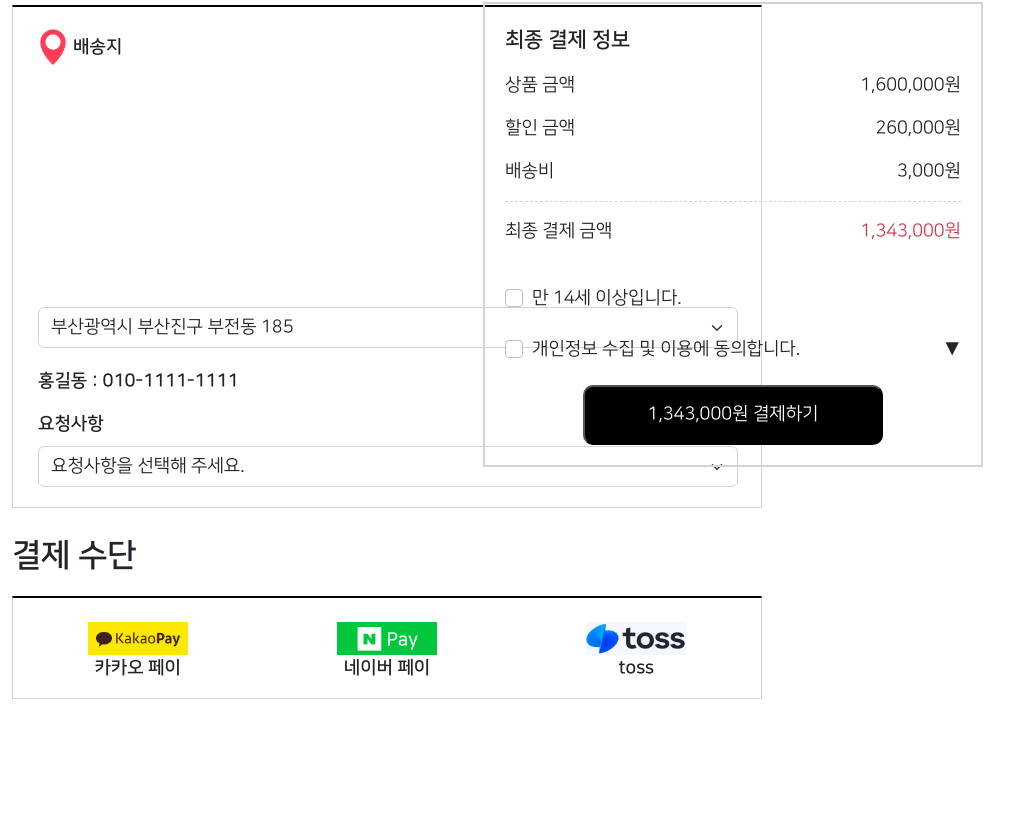
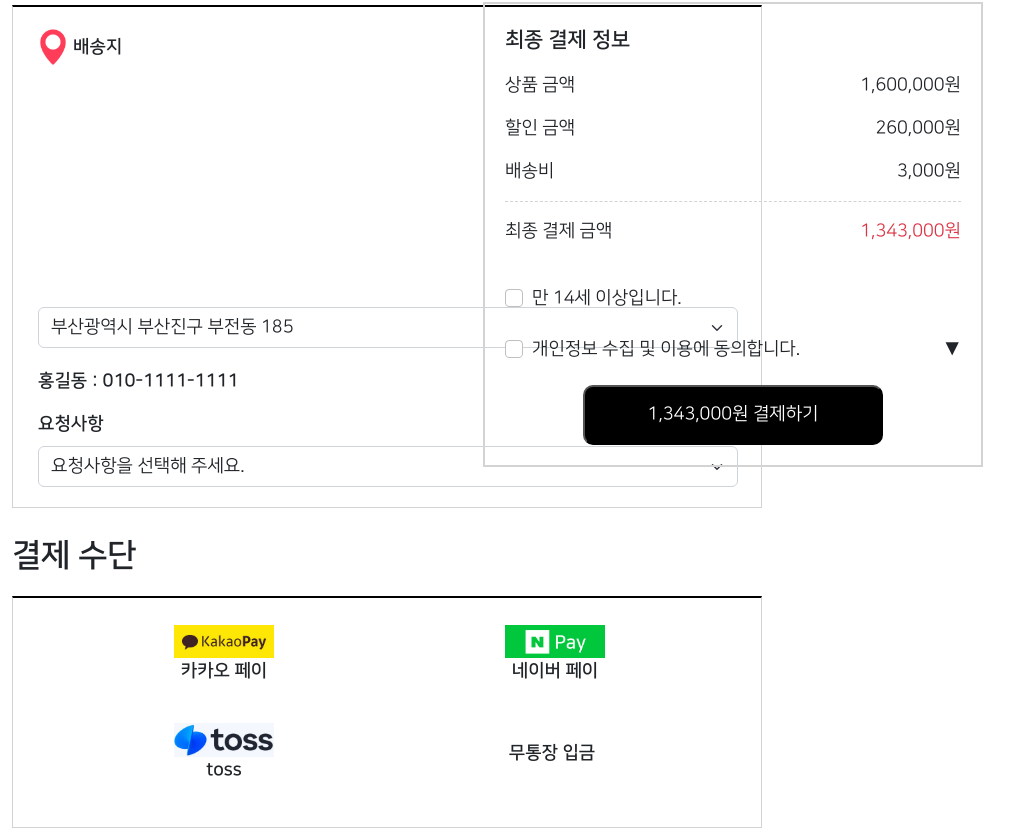
Before and after one commit to dreamcommall/dream_com, a React (Create React App) app in the folder dream_com_front/: page /purchase in a window 1280 px wide. Shown: the part 625-1453 px from the top of the page, without its empty margins (0-1034 px from the left). Before the commit the page ends 1324 px from the top, so only its background shows below. Built offline with nearby package versions, Linux system fonts and the light colour scheme; the HTML template or start-up script is replaced by a standard one.

Commit message:
결제수단 선택 UI, CSS 추가

```diff
--- a/dream_com_front/src/purchase/PaymentMethod.jsx
+++ b/dream_com_front/src/purchase/PaymentMethod.jsx
@@ -1,31 +1,77 @@
-import React from "react";
+import React, {useState} from "react";
 
 const style = {
     border: {
         width: "750px", borderTop: "2px solid black", borderBottom: "1px solid lightgray",
         borderLeft: "1px solid lightgray", borderRight: "1px solid lightgray"
     },
+    box1on: {
+        padding: "3px", border: "2px solid lightgray", borderRadius: "5px",
+        height: "82.438px", width: "120px", marginLeft: "108px", marginRight: "213px"
+    },
+    box1off: {
+        padding: "3px", marginLeft: "110px", marginRight: "225px"
+    },
+    box2on: {
+        padding: "3px", border: "2px solid lightgray", borderRadius: "5px",
+        height: "82.438px", width: "120px"
+    },
+    box2off: {
+        padding: "3px"
+    },
+    box4on: {
+        paddingTop: "25px", border: "2px solid lightgray",
+        borderRadius: "5px", height: "82.438px", width: "120px"
+    },
+    box4off: {
+        width: "100px", paddingTop: "20px"
+    },
 }
 
 function PaymentMethod() {
+    const [box, setBox] = useState(0);
+    const [method, setMethod] = useState("");
+
+    const setClick = (val, paymentName) => {
+        if(box == val) {
+            setBox(0);
+            setMethod("");
+        }
+        else {
+            setBox(val);
+            setMethod(paymentName);
+        }
+    }
+
     return (
         <div className={"mt-4 p-0 container"}>
             <div className={"nanumSquareB-font-XLarge"} style={{width: "750px"}}>
                 <p>결제 수단</p>
             </div>
-            <div style={style.border} className={"nanumSquareB-font-normal d-flex justify-content-around pt-4"}>
-                <span className={"text-center"}>
+            <div style={style.border} className={"nanumSquareB-font-normal py-4 px-5"}>
+                <div className={"d-flex"}>
+                    <span className={"text-center"} onClick={() => setClick(1, "카카오 페이")}
+                          style={box == 1 ? style.box1on : style.box1off}>
                         <img src={"/images/kakaoPayLogo.png"} style={{width: "100px"}} />
                         <p>카카오 페이</p>
                     </span>
-                <span className={"text-center"}>
+                    <span className={"text-center"} onClick={() => setClick(2, "네이버 페이")}
+                          style={box == 2 ? style.box2on : style.box2off}>
                         <img src={"/images/naverPayLogo.png"} style={{width: "100px"}} />
                         <p>네이버 페이</p>
                     </span>
-                <span className={"text-center"}>
+                </div>
+                <div className={"d-flex mt-3"}>
+                    <span className={"text-center"} onClick={() => setClick(3, "토스 결제")}
+                          style={box == 3 ? style.box1on : style.box1off}>
                         <img src={"/images/tossLogo.png"} style={{width: "100px"}} />
                         <p>toss</p>
                     </span>
+                    <span className={"text-center"} onClick={() => setClick(4, "무통장 입금")}
+                          style={box == 4 ? style.box4on : style.box4off}>
+                        <p>무통장 입금</p>
+                    </span>
+                </div>
             </div>
         </div>
     )
```
Lines whose indentation alone changed are shown as unchanged.
